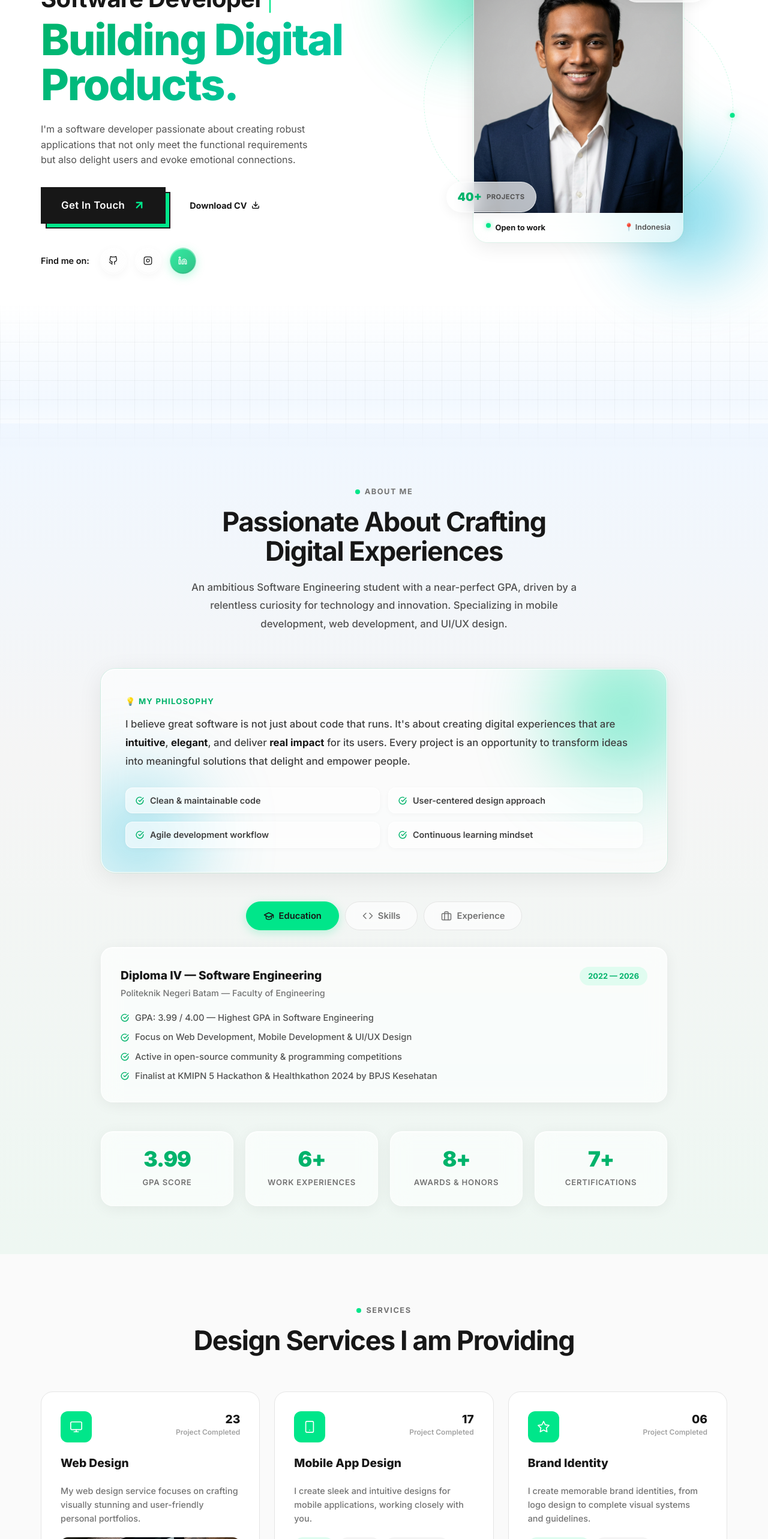
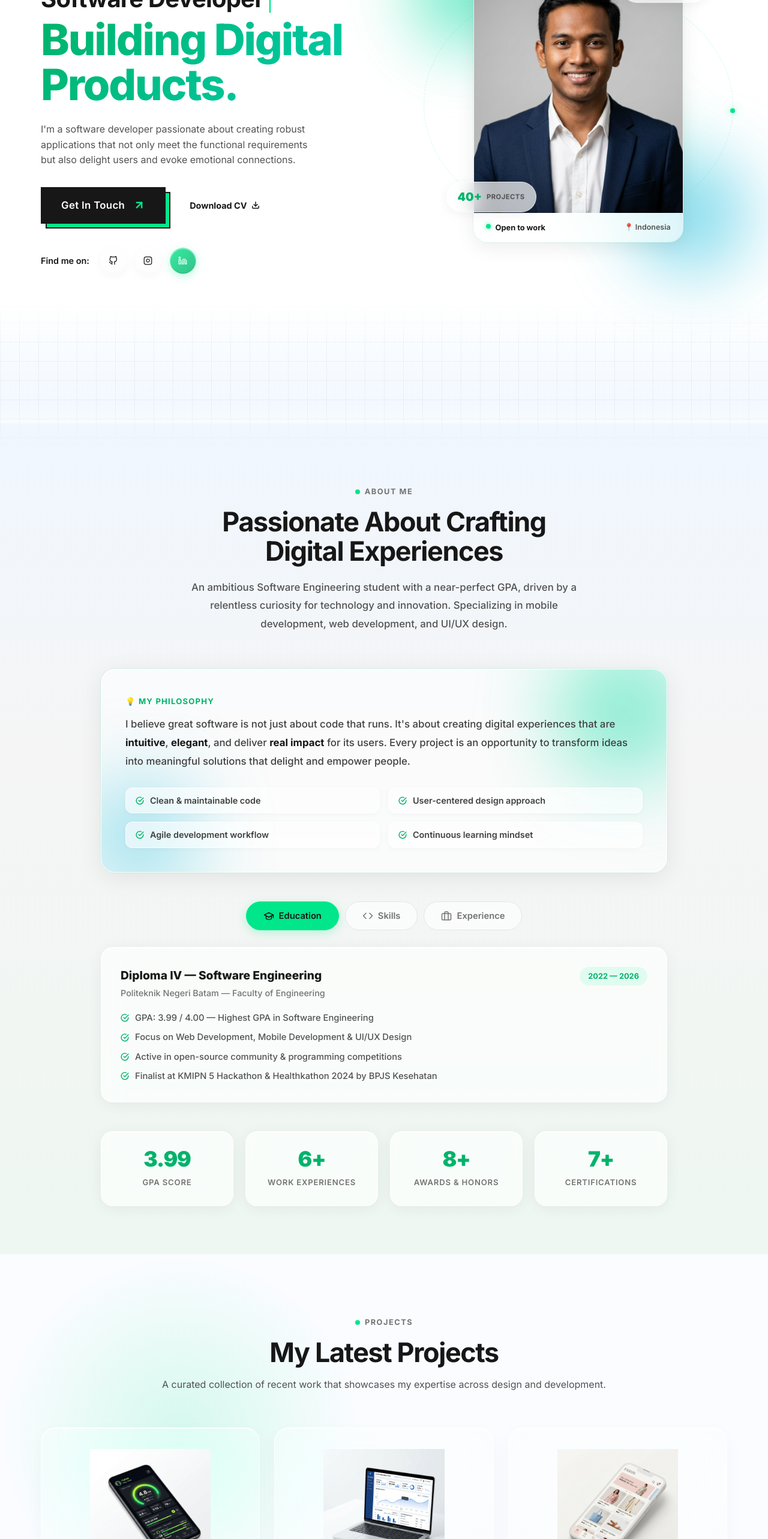
Before and after one commit to galihtra/galihtra-web, a Next.js app: page / in a window 1280 px wide. Shown: the part 234-2800 px from the top of the page at 60% size. Built offline with nearby package versions, Linux system fonts and the light colour scheme.

Commit message:
projects and contact

```diff
--- a/app/globals.css
+++ b/app/globals.css
@@ -1547,9 +1547,41 @@ button.hamburger.active span:nth-child(3) {
    ══════════════════════════════════════════════════════ */
 .projects {
   padding: 100px 0;
+  position: relative;
+  overflow: hidden;
+  background: #fafcff; /* Clean light base */
+}
+
+/* Glassmorphism Background Blobs for Projects */
+.projects-blobs {
+  position: absolute;
+  inset: 0;
+  z-index: 0;
+  pointer-events: none;
+  overflow: hidden;
+}
+
+.proj-blob-1 {
+  width: 600px;
+  height: 600px;
+  background: radial-gradient(circle, rgba(0, 230, 138, 0.15) 0%, transparent 70%);
+  top: -10%;
+  left: -15%;
+  animation: blobFloat 20s infinite alternate ease-in-out;
+}
+
+.proj-blob-2 {
+  width: 700px;
+  height: 700px;
+  background: radial-gradient(circle, rgba(56, 189, 248, 0.12) 0%, transparent 70%);
+  bottom: -20%;
+  right: -10%;
+  animation: blobFloat 25s infinite alternate-reverse ease-in-out;
 }
 
 .projects-inner {
+  position: relative;
+  z-index: 1;
   max-width: 1200px;
   margin: 0 auto;
   padding: 0 28px;
@@ -1574,31 +1606,40 @@ button.hamburger.active span:nth-child(3) {
 }
 
 .proj-card {
-  background: #fff;
-  border: 1.5px solid #e5e5e5;
-  border-radius: 20px;
+  background: rgba(255, 255, 255, 0.4);
+  backdrop-filter: blur(40px) saturate(200%);
+  -webkit-backdrop-filter: blur(40px) saturate(200%);
+  border: 1px solid rgba(255, 255, 255, 0.7);
+  border-radius: 24px;
   overflow: hidden;
-  transition: transform 0.3s, box-shadow 0.3s;
+  transition: transform 0.4s cubic-bezier(0.25, 0.46, 0.45, 0.94), box-shadow 0.4s;
   cursor: pointer;
   display: flex;
   flex-direction: column;
+  box-shadow:
+    0 10px 30px rgba(0, 0, 0, 0.03),
+    inset 0 1px 0 rgba(255, 255, 255, 1);
 }
 
 .proj-card:hover {
   transform: translateY(-8px);
-  box-shadow: 0 20px 40px rgba(0, 0, 0, 0.08);
-  border-color: #d4d4d4;
+  background: rgba(255, 255, 255, 0.65);
+  box-shadow:
+    0 24px 48px rgba(0, 100, 255, 0.08),
+    inset 0 1px 0 rgba(255, 255, 255, 1);
+  border-color: rgba(255, 255, 255, 0.9);
 }
 
 .proj-img {
   position: relative;
   aspect-ratio: 4/3;
   overflow: hidden;
-  background: #f5f5f5;
+  background: transparent;
   padding: 24px;
   display: flex;
   align-items: center;
   justify-content: center;
+  border-bottom: 1px solid rgba(255, 255, 255, 0.4);
 }
 
 .proj-img img {
@@ -1655,14 +1696,67 @@ button.hamburger.active span:nth-child(3) {
    CONTACT & FOOTER
    ══════════════════════════════════════════════════════ */
 .contact {
-  padding: 100px 0;
-  background: #f5f5f5;
+  padding: 120px 0 140px;
+  position: relative;
+  overflow: hidden;
+  background: #fafcff;
+}
+
+/* Aurora Background for Contact */
+.contact-blobs {
+  position: absolute;
+  inset: 0;
+  z-index: 0;
+  pointer-events: none;
+  overflow: hidden;
+}
+
+.contact-blob-1 {
+  width: 800px;
+  height: 800px;
+  background: radial-gradient(circle, rgba(168, 85, 247, 0.15) 0%, transparent 60%);
+  top: -20%;
+  left: 50%;
+  transform: translateX(-50%);
+  animation: blobFloat 22s infinite alternate ease-in-out;
+}
+
+.contact-blob-2 {
+  width: 600px;
+  height: 600px;
+  background: radial-gradient(circle, rgba(56, 189, 248, 0.15) 0%, transparent 60%);
+  bottom: -10%;
+  left: -10%;
+  animation: blobFloat 18s infinite alternate-reverse ease-in-out;
+}
+
+.contact-blob-3 {
+  width: 500px;
+  height: 500px;
+  background: radial-gradient(circle, rgba(0, 230, 138, 0.1) 0%, transparent 60%);
+  top: 20%;
+  right: -5%;
+  animation: blobFloat 26s infinite alternate ease-in-out;
 }
 
 .contact-inner {
-  max-width: 600px;
+  position: relative;
+  z-index: 1;
+}
+
+.contact-glass-card {
+  background: rgba(255, 255, 255, 0.5);
+  backdrop-filter: blur(48px) saturate(200%);
+  -webkit-backdrop-filter: blur(48px) saturate(200%);
+  border: 1px solid rgba(255, 255, 255, 0.8);
+  box-shadow:
+    0 24px 64px rgba(0, 0, 0, 0.06),
+    inset 0 1px 0 rgba(255, 255, 255, 1),
+    inset 0 -1px 0 rgba(255, 255, 255, 0.3);
+  border-radius: 40px;
+  padding: 80px 40px;
+  max-width: 720px;
   margin: 0 auto;
-  padding: 0 28px;
   text-align: center;
 }
 
--- a/app/page.tsx
+++ b/app/page.tsx
@@ -138,7 +138,7 @@ export default function Home() {
     return () => observers.forEach((o) => o.disconnect());
   }, []);
 
-  const navLinks = ["Home", "About", "Services", "Projects", "Contact"];
+  const navLinks = ["Home", "About", "Projects", "Contact"];
   const marqueeSkills = ["Frontend Dev", "Mobile App", "Backend API", "UI/UX", "System Design"];
 
   const aboutTabs = [
@@ -548,68 +548,16 @@ export default function Home() {
         </div>
       </section>
 
-      {/* ════════ SERVICES ════════ */}
-      <section className="services" id="services">
-        <div className="services-inner">
-          <FadeSection className="section-header">
-            <div className="section-tag"><span className="section-tag-dot" /> Services</div>
-            <h2 className="section-title">Design Services I am Providing</h2>
-          </FadeSection>
 
-          <div className="services-grid">
-            {/* Service 1 */}
-            <FadeSection delay={0}>
-              <div className="svc-card">
-                <div className="svc-top">
-                  <div className="svc-icon"><WebIcon /></div>
-                  <div className="svc-stat"><strong>23</strong>Project Completed</div>
-                </div>
-                <h3 className="svc-title">Web Design</h3>
-                <p className="svc-desc">My web design service focuses on crafting visually stunning and user-friendly personal portfolios.</p>
-                <div className="svc-image">
-                  <Image src="/service-webdesign.png" alt="Web Design" width={400} height={250} />
-                </div>
-              </div>
-            </FadeSection>
-
-            {/* Service 2 */}
-            <FadeSection delay={0.1}>
-              <div className="svc-card">
-                <div className="svc-top">
-                  <div className="svc-icon"><MobileIcon /></div>
-                  <div className="svc-stat"><strong>17</strong>Project Completed</div>
-                </div>
-                <h3 className="svc-title">Mobile App Design</h3>
-                <p className="svc-desc">I create sleek and intuitive designs for mobile applications, working closely with you.</p>
-                <div className="svc-tags">
-                  <span className="svc-tag green">UI/UX</span>
-                  <span className="svc-tag">Flutter</span>
-                  <span className="svc-tag">React Native</span>
-                </div>
-              </div>
-            </FadeSection>
-
-            {/* Service 3 */}
-            <FadeSection delay={0.2}>
-              <div className="svc-card">
-                <div className="svc-top">
-                  <div className="svc-icon"><StarIcon /></div>
-                  <div className="svc-stat"><strong>06</strong>Project Completed</div>
-                </div>
-                <h3 className="svc-title">Brand Identity</h3>
-                <p className="svc-desc">I create memorable brand identities, from logo design to complete visual systems and guidelines.</p>
-                <div className="svc-tags">
-                  <span className="svc-tag green">Logo Design</span>
-                  <span className="svc-tag">Guidelines</span>
-                </div>
-              </div>
-            </FadeSection>
-          </div>
-        </div>
-      </section>
 
       {/* ════════ PROJECTS ════════ */}
       <section className="projects" id="projects">
+        {/* Glassmorphism Background Blobs */}
+        <div className="projects-blobs" aria-hidden="true">
+          <div className="blob proj-blob-1" />
+          <div className="blob proj-blob-2" />
+        </div>
+
         <div className="projects-inner">
           <FadeSection className="section-header">
             <div className="section-tag"><span className="section-tag-dot" /> Projects</div>
@@ -642,7 +590,15 @@ export default function Home() {
 
       {/* ════════ CONTACT ════════ */}
       <section className="contact" id="contact">
+        {/* Contact Aurora Background */}
+        <div className="contact-blobs" aria-hidden="true">
+          <div className="blob contact-blob-1" />
+          <div className="blob contact-blob-2" />
+          <div className="blob contact-blob-3" />
+        </div>
+
         <FadeSection className="contact-inner">
+          <div className="contact-glass-card">
             <h2 className="contact-title">Having an Idea?</h2>
             <p className="contact-desc">
               Have a project in mind or want to collaborate? Let&apos;s create something amazing together.
@@ -654,6 +610,7 @@ export default function Home() {
               <a href="mailto:hello@galihtra.com" className="brutalist-btn" style={{padding: "10px 20px"}}>
                 Contact Me <ArrowUpRight />
               </a>
+            </div>
           </div>
         </FadeSection>
       </section>
```
Lines whose indentation alone changed are shown as unchanged.
